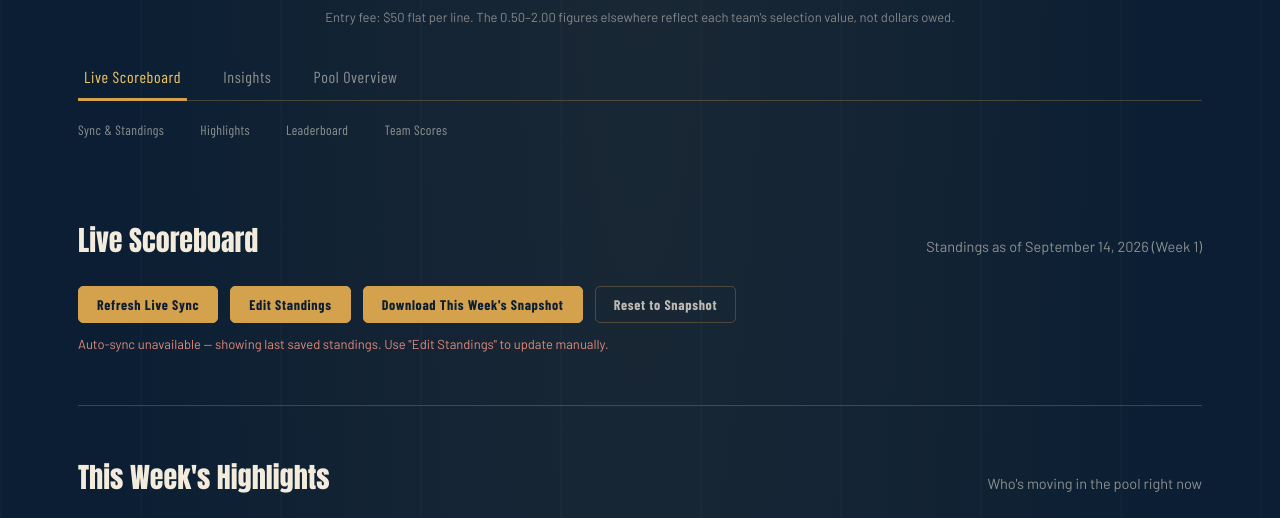
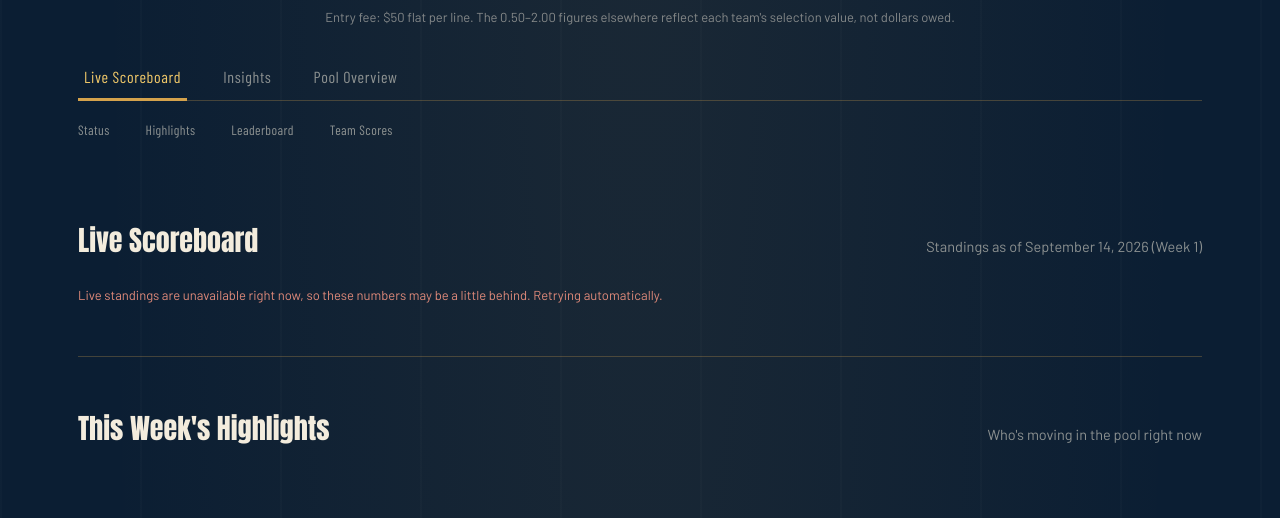
Before and after one commit to rhornett/pool-site, a website: page public/index.html in a window 1280 px wide. Shown: the part 536-1054 px from the top of the page. Drawn offline with nearby package versions, Linux system fonts and the light colour scheme; no server answers.

Commit message:
Remove buttons

```diff
--- a/public/index.html
+++ b/public/index.html
@@ -320,6 +320,8 @@ section[id]{scroll-margin-top:20px;}
 .wk-swatch{display:inline-block; width:9px; height:9px; border-radius:2px; margin:0 5px 0 0; vertical-align:middle;}
 .wk-swatch.up{background:#7fd68a;}
 .wk-swatch.down{background:#ff8a7a;}
+.sync-line{margin-top:8px;}
+.sync-line .sync-status{margin-left:0; display:block;}
 .owner-detail{
   display:flex;
   padding:0 16px 14px 68px;
@@ -965,7 +967,7 @@ footer{
   <div class="tab-pane" id="tab-live">
 
     <div class="jump-nav">
-      <a href="#live-status-section">Sync &amp; Standings</a>
+      <a href="#live-status-section">Status</a>
       <a href="#highlights-section">Highlights</a>
       <a href="#owner-leaderboard-section">Leaderboard</a>
       <a href="#team-scores-section">Team Scores</a>
@@ -976,12 +978,12 @@ footer{
         <h2>Live Scoreboard</h2>
         <div class="note" id="standingsAsOf"></div>
       </div>
-      <div class="live-toolbar">
+      <div class="sync-line"><span class="sync-status" id="syncStatus"></span></div>
+      <div class="live-toolbar" id="adminToolbar" style="display:none">
         <button id="trySyncBtn" class="live-btn primary">Refresh Live Sync</button>
         <button id="editStandingsBtn" class="live-btn">Edit Standings</button>
         <button id="downloadSnapshotBtn" class="live-btn">Download This Week's Snapshot</button>
         <button id="resetStandingsBtn" class="live-btn ghost">Reset to Snapshot</button>
-        <span class="sync-status" id="syncStatus"></span>
       </div>
     </section>
 
@@ -2432,17 +2434,19 @@
 
   document.getElementById('downloadSnapshotBtn').addEventListener('click', downloadSnapshot);
 
-  function trySync(isAutoRun){
+  function trySync(isAutoRun, quiet){
     const statusEl = document.getElementById('syncStatus');
     if(typeof fetch !== 'function'){
       if(!isAutoRun){
-        statusEl.textContent = 'Auto-sync unavailable in this browser — use "Edit Standings" to update scores manually.';
+        statusEl.textContent = 'Live updates aren\u2019t available in this browser.';
         statusEl.className = 'sync-status err';
       }
       return;
     }
-    statusEl.textContent = isAutoRun ? 'Checking for live standings…' : 'Syncing…';
-    statusEl.className = 'sync-status';
+    if(!quiet){
+      statusEl.textContent = isAutoRun ? 'Checking for live standings…' : 'Syncing…';
+      statusEl.className = 'sync-status';
+    }
     try {
       fetch('https://site.web.api.espn.com/apis/v2/sports/football/nfl/standings?sort=conferencerank%3Aasc%2Cplayoffseed%3Aasc', {cache:'no-store'})
         .then(function(resp){
@@ -2464,21 +2468,16 @@
           liveState.synced = true;
           saveStats(liveState);
           renderLiveScoreboard();
-          statusEl.textContent = 'Synced regular-season records from ESPN.';
+          statusEl.textContent = 'Live standings \u00b7 updated ' + new Date().toLocaleTimeString([], {hour: 'numeric', minute: '2-digit'});
           statusEl.className = 'sync-status ok';
         })
         .catch(function(){
-          if(isAutoRun){
-            statusEl.textContent = 'Auto-sync unavailable — showing last saved standings. Use "Edit Standings" to update manually.';
-          } else {
-            statusEl.textContent = 'Auto-sync unavailable right now — use "Edit Standings" to update scores manually.';
-          }
+          if(quiet && liveState.synced) return; // a quiet refresh failed -- keep showing the last good update time
+          statusEl.textContent = 'Live standings are unavailable right now, so these numbers may be a little behind. Retrying automatically.';
           statusEl.className = 'sync-status err';
         });
     } catch(e){
-      statusEl.textContent = isAutoRun
-        ? 'Auto-sync unavailable — showing last saved standings.'
-        : 'Auto-sync unavailable right now — use "Edit Standings" to update scores manually.';
+      statusEl.textContent = 'Live standings are unavailable right now, so these numbers may be a little behind.';
       statusEl.className = 'sync-status err';
     }
   }
@@ -2520,7 +2519,21 @@
   }
 
   // Auto-run live sync once on page load (falls back silently to saved/snapshot data on failure)
+  // The commissioner tools (manual division/playoff bonuses, snapshot download, reset)
+  // are hidden from regular visitors; open hornett.org/#admin to reveal them.
+  function applyAdminMode(){
+    const bar = document.getElementById('adminToolbar');
+    if(bar) bar.style.display = (location.hash === '#admin') ? '' : 'none';
+  }
+  applyAdminMode();
+  window.addEventListener('hashchange', applyAdminMode);
+
   trySync(true);
+
+  // Keep standings fresh without any buttons: re-sync every couple of minutes while the
+  // tab is visible, and again whenever a visitor comes back to it.
+  setInterval(function(){ if(!document.hidden) trySync(true, true); }, 120000);
+  document.addEventListener('visibilitychange', function(){ if(!document.hidden) trySync(true, true); });
 
   // ---------- LIVE GAME STATUS (which teams are playing RIGHT NOW) ----------
   // Separate from the win/loss sync above -- this hits ESPN's scoreboard feed
```
